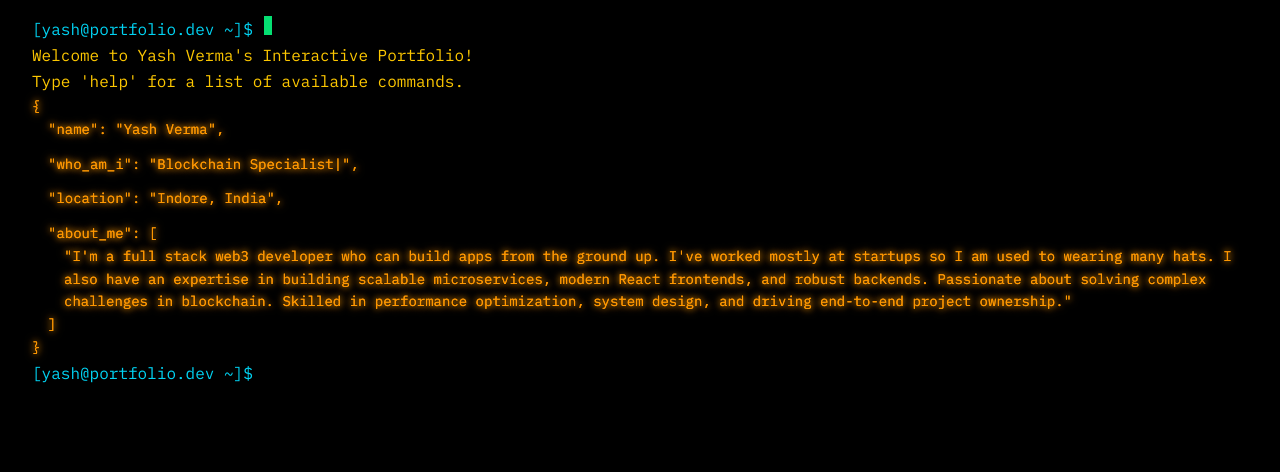
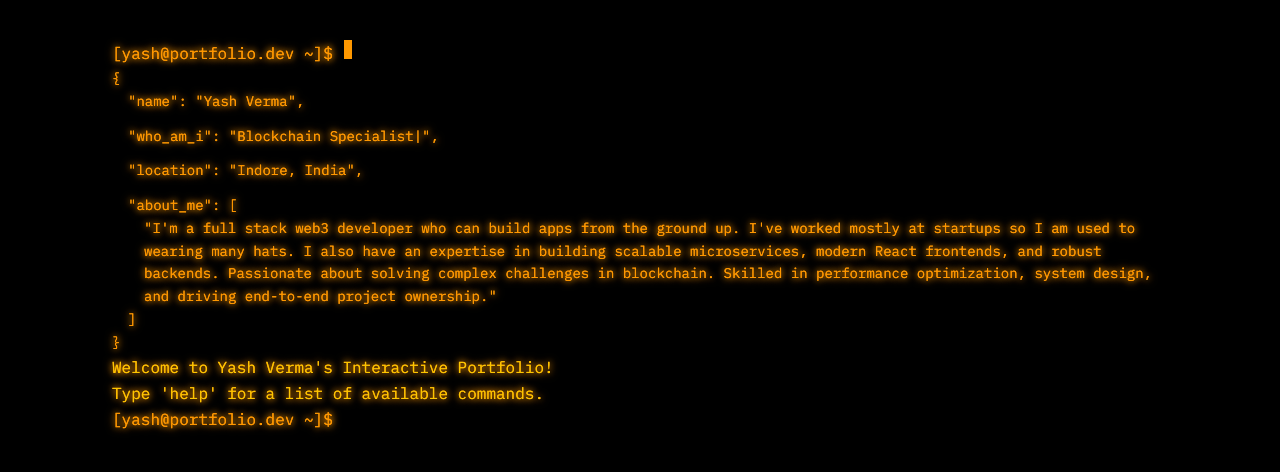
Before and after one commit to Yash-verma18/nextjs-cli-portfolio, a Next.js app: page / in a window 1280 px wide. Shown: the top 472 px of the page. Built offline with nearby package versions, Linux system fonts and the light colour scheme.

Commit message:
fixes for initial setup

```diff
--- a/src/app/page.tsx
+++ b/src/app/page.tsx
@@ -2,7 +2,7 @@ import Terminal from '@/components/Terminal'; // Assuming path alias is set up
 
 export default function HomePage() {
   return (
-    <main className="flex flex-col h-screen bg-black text-green-400 font-mono selection:bg-green-700 selection:text-black">
+    <main className="flex flex-col h-screen bg-black text-glow font-mono selection:bg-green-700 selection:text-black">
       {/*
         The Terminal component will now essentially be the entire page content.
         We can add a static header/title bar above the terminal later if desired.
--- a/src/components/Terminal.tsx
+++ b/src/components/Terminal.tsx
@@ -25,8 +25,7 @@ const Terminal: React.FC = () => {
 
   // Initial welcome messages and ResumeDisplay
   useEffect(() => {
-    addHistoryItem({ type: 'system', content: `Welcome to ${portfolioData.name}'s Interactive Portfolio!` });
-    addHistoryItem({ type: 'system', content: `Type 'help' for a list of available commands.` });
+
 
     // Add the ResumeDisplay component to the initial output
     addHistoryItem({
@@ -42,6 +41,11 @@ const Terminal: React.FC = () => {
         />
       ),
     });
+
+
+     addHistoryItem({ type: 'system', content: `Welcome to ${portfolioData.name}'s Interactive Portfolio!` });
+    addHistoryItem({ type: 'system', content: `Type 'help' for a list of available commands.` });
+
   }, [addHistoryItem, portfolioData.name, portfolioData.who_am_i, portfolioData.location, portfolioData.summary]); // Added dependencies
 
   // Scroll to bottom and focus input on history change
@@ -164,9 +168,7 @@ const Terminal: React.FC = () => {
     addHistoryItem({ type: 'input', content: commandToProcess });
 
     if (commandToProcess.toLowerCase() === 'clear') {
-      setHistory([]); // Clear history before processing so it doesn't show the "clear" input
-      // Optionally add a small message or just leave it blank
-      // addHistoryItem({ type: 'system', content: "Terminal cleared." });
+      setHistory([]);
       return;
     }
     processCommand(commandToProcess);
@@ -174,11 +176,11 @@ const Terminal: React.FC = () => {
 
   return (
     <div
-      className="w-full h-fullpy-3 pl-6 pr-3 md:py-4 md:pl-8 md:pr-4 overflow-y-auto"
+      className="w-full h-full md:py-10 md:pl-28 md:pr-28 overflow-y-auto  crt-turn-on"
       onClick={() => inputRef.current?.focus()} // Focus input on click anywhere in terminal
     >
        <div className="mb-0.5 leading-normal">
-          <span className="text-cyan-400">{PROMPT}</span>
+          <span className="text-glow">{PROMPT}</span>
           <span className="blinking-cursor"></span>
         </div>
       {history.map((item) => (
@@ -195,14 +197,14 @@ const Terminal: React.FC = () => {
         </div>
       ))}
       <form onSubmit={handleSubmit} className="flex">
-        <label htmlFor="commandInput" className="text-cyan-400 mr-1 shrink-0">{PROMPT}</label>
+        <label htmlFor="commandInput" className="text-glow mr-1 shrink-0">{PROMPT}</label>
         <input
           id="commandInput"
           ref={inputRef}
           type="text"
           value={input}
           onChange={(e) => setInput(e.target.value)}
-          className="flex-grow bg-transparent border-none outline-none text-green-400"
+          className="flex-grow bg-transparent border-none outline-none text-glow"
           autoFocus
           autoComplete="off"
           spellCheck="false"
```
